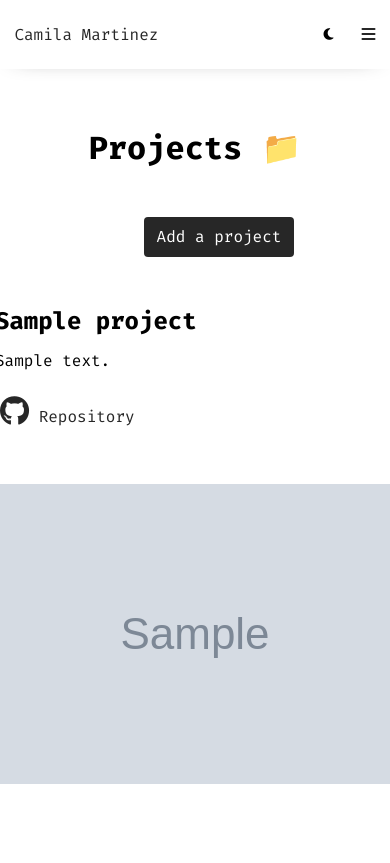
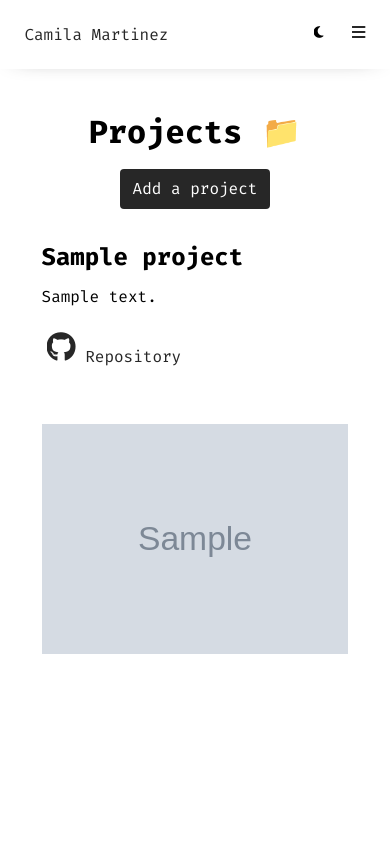
Before and after one commit to cammarb/my-portfolio, a Flask app: page /projects in a window 390 px wide; the page is wider, and only the part inside the window is pictured. After the commit the page ends 654 px from the top of that part, so only its background shows below. Run offline with Flask 2, Linux system fonts and the light colour scheme; a user stored in the database is signed in; tables that the repository leaves empty hold one stand-in row (values such as "Sample post"); grey boxes marked "Sample" are stand-in pictures; some libraries are stand-ins or nearby versions.

Commit message:
fix responsive design in all templates

```diff
--- a/app/static/css/style.css
+++ b/app/static/css/style.css
@@ -12,6 +12,7 @@
   font-family: "Fira Code", monospace;
   margin: 0;
   padding: 0;
+  overflow-x: hidden;
 }
 
 /* Header */
@@ -205,11 +206,11 @@ button a {
 }
 
 /* Projects & Blogs page */
-.create-project,
+/* .create-project,
 .create-post {
   padding-left: 2rem;
   margin-left: 2rem;
-}
+} */
 
 .single-project,
 .blog-post {
@@ -230,34 +231,39 @@ button a {
   overflow: hidden;
   padding: 2rem;
   justify-self: center;
+  text-align: center;
 }
 
 .blog-img img {
-  width: 100%;
+  width: 90%;
   height: auto;
 }
 
-.blog-body {}
+.blog-body {
+  margin-top: 0.5rem;
+}
 
-.single-project-container {
+/* Single Project */
+.project-container {
+  display: flex;
   text-align: center;
   border-radius: 5px;
-  padding: 1rem 2rem;
+  padding: 1rem 9%;
+  justify-content: center;
 }
 
 .project-info,
-.blog-info,
-.project-img-container,
-.blog-img-container {
+.project-img {
   text-align: left;
   display: inline-block;
   vertical-align: middle;
   margin: 1rem 2rem;
+  width: 50%;
 }
 
 .project-info,
 .blog-info {
-  width: 400px;
+  width: 50%;
   text-align: left;
 }
 
@@ -266,8 +272,8 @@ button a {
   margin-bottom: 0.8rem;
 }
 
-#project-img {
-  width: 400px;
+.project-img img {
+  width: 100%;
 }
 
 .project-links {
@@ -372,9 +378,6 @@ textarea {
 
 #delete-form {
   width: auto;
-  padding: 0;
-  padding-left: 2rem;
-  margin-left: 2rem;
 }
 
 #single-blog-description {
@@ -413,6 +416,7 @@ textarea {
   .menu-menu-container.responsive {
     display: block;
     padding-bottom: 2rem;
+    width: 100%;
   }
 
   .menu-menu-container.responsive #menu-items {
@@ -435,6 +439,22 @@ textarea {
   .login-status {
     margin: 0.2rem 0.9rem;
   }
+
+  #login-status {
+    display: grid;
+    grid-template-columns: auto auto;
+    align-items: center;
+  }
+
+  .project-container {
+    flex-wrap: wrap;
+    padding: 1rem 0.2rem;
+  }
+
+  .project-img,
+  .project-info {
+    width: 80%;
+  }
 }
 
 @media screen and (max-width: 700px) {
@@ -455,6 +475,7 @@ textarea {
   }
 
   header {
+    text-align: center;
     grid-template-columns: auto;
     grid-template-rows: auto auto;
   }
@@ -468,4 +489,8 @@ textarea {
     padding-right: 0;
     width: 100vw;
   }
+
+  .menubar>div {
+    padding: 0 10px;
+  }
 }
--- a/app/templates/blog/blogs.html
+++ b/app/templates/blog/blogs.html
@@ -9,17 +9,13 @@
 
 
 {% block header %}
-<!-- <div> -->
 <h1>
     {% block title %}
     Blog posts 📝
     {% endblock %}
 </h1>
-<!-- </div> -->
 {% if current_user.is_authenticated %}
-<!-- <div class="create-post"> -->
 <button><a href="blogs/new">Create a post</a></button>
-<!-- </div> -->
 {% endif %}
 {% endblock %}
 
--- a/app/templates/projects/projects.html
+++ b/app/templates/projects/projects.html
@@ -8,24 +8,20 @@
 {% endblock %}
 
 {% block header %}
-<div>
 <h1>
     {% block title %}
     Projects 📁
     {% endblock %}
 </h1>
-</div>
 {% if current_user.is_authenticated %}
-<div class="create-project">
 <button><a href="projects/new">Add a project</a></button>
-</div>
 {% endif %}
 {% endblock %}
 
 
 {% block content %}
 {% for project in projects %}
-<div class="single-project-container">
+<div class="project-container">
     <div class="project-info">
         <h2 id="project-title">{{ project.title }}</h2>
         <p id="project-description">
@@ -38,8 +34,8 @@
             </a>
         </div>
     </div>
-    <div class="project-img-container">
-        <img src="{{project.image_link}}" alt="project screenshot" id="project-img" title="project screenshot">
+    <div class="project-img">
+        <img src="{{project.image_link}}" alt="project screenshot" title="project screenshot">
     </div>
 </div>
 {% endfor %}
```
Also changed, not shown: app/templates/blog/blog.html (+6 -8 lines). Lines whose indentation alone changed are shown as unchanged.
